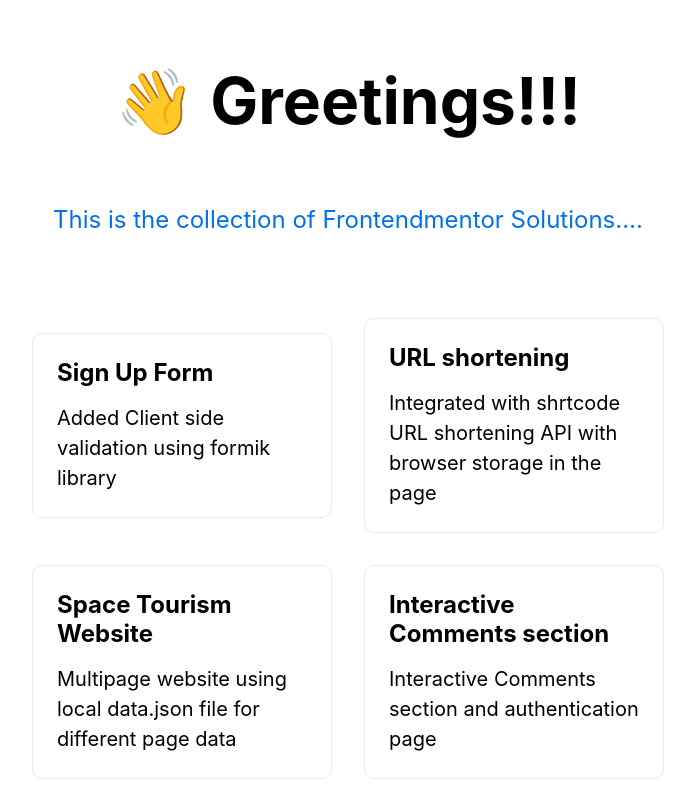
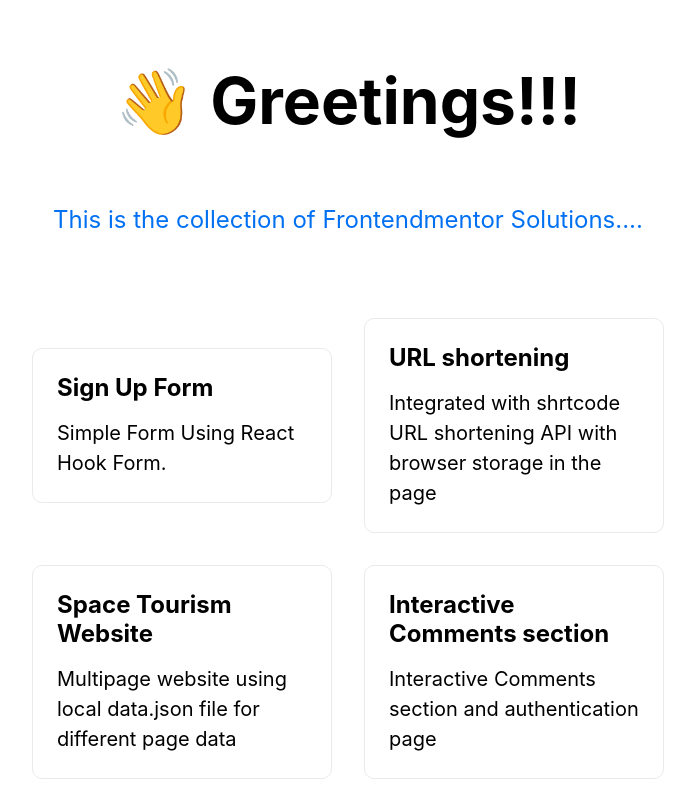
Before and after one commit to anjusoren/collection-repo, a Next.js app: page / in a window 1280 px wide. Shown: the top 800 px of the page, without its empty margins (292-987 px from the left). Built offline with nearby package versions, Linux system fonts and the light colour scheme.

Commit message:
minor changes made

```diff
--- a/pages/index.js
+++ b/pages/index.js
@@ -20,11 +20,12 @@ export default function Home() {
           This is the collection of Frontendmentor Solutions....
         </p>
 
+
         <div className={styles.grid}>
           <Link href="/signup">
           <a  className={styles.card}>
             <h2>Sign Up Form</h2>
-            <p>Added Client side validation using formik library</p>
+            <p>Simple Form Using React Hook Form.</p>
           </a>
           </Link>
 
```
